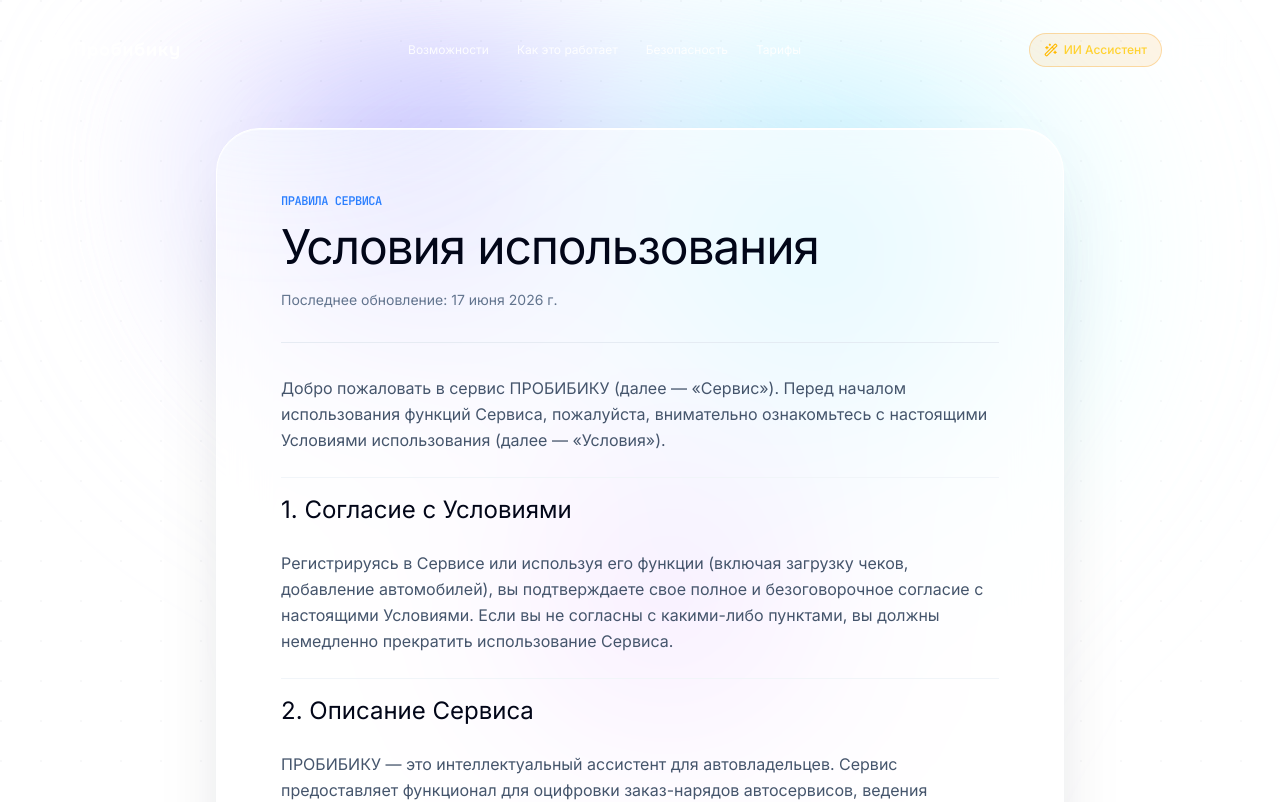
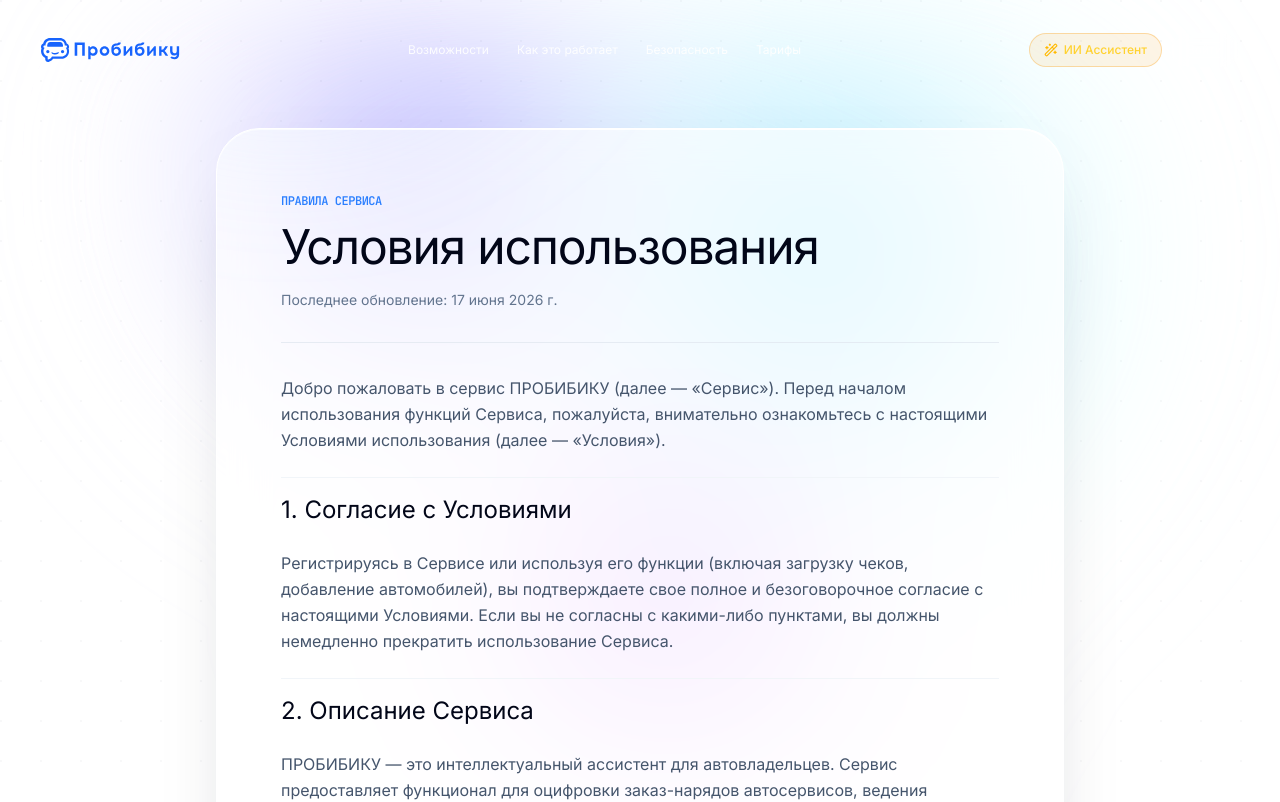
Before and after one commit to MukhamedzyanovDm/probibiku, a Next.js app: page /terms in a window 1280 px wide. Shown: the top 802 px of the page. Built offline with nearby package versions, Linux system fonts and the light colour scheme.

Commit message:
design: remove brightness invert filter from brand logo to show custom colors

```diff
--- a/src/components/Header.tsx
+++ b/src/components/Header.tsx
@@ -64,12 +64,12 @@
               <img
                 src="/Probibiku_small_logo.svg"
                 alt="ПРОБИБИКУ"
-                className={`h-[24px] w-auto lg:hidden transition-all duration-300 ${isScrolled ? "" : "brightness-0 invert"}`}
+                className="h-[24px] w-auto lg:hidden"
               />
               <img
                 src="/Probibiku_main_logo.svg"
                 alt="ПРОБИБИКУ"
-                className={`h-[24px] w-auto hidden lg:block transition-all duration-300 ${isScrolled ? "" : "brightness-0 invert"}`}
+                className="h-[24px] w-auto hidden lg:block"
               />
             </a>
 
```
